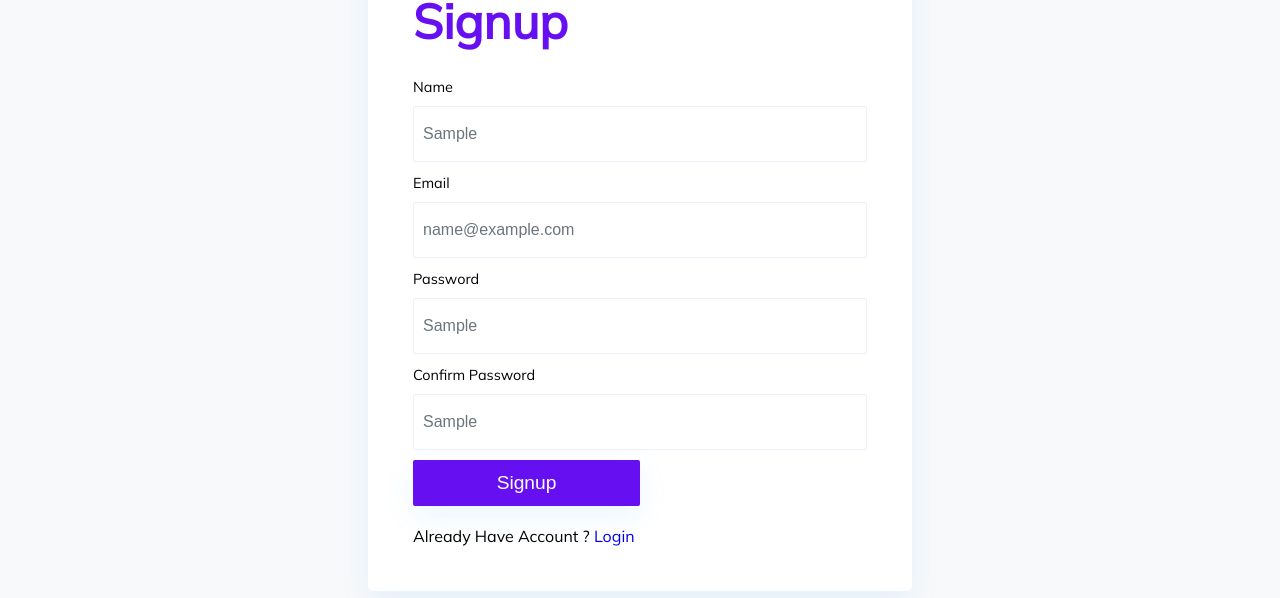
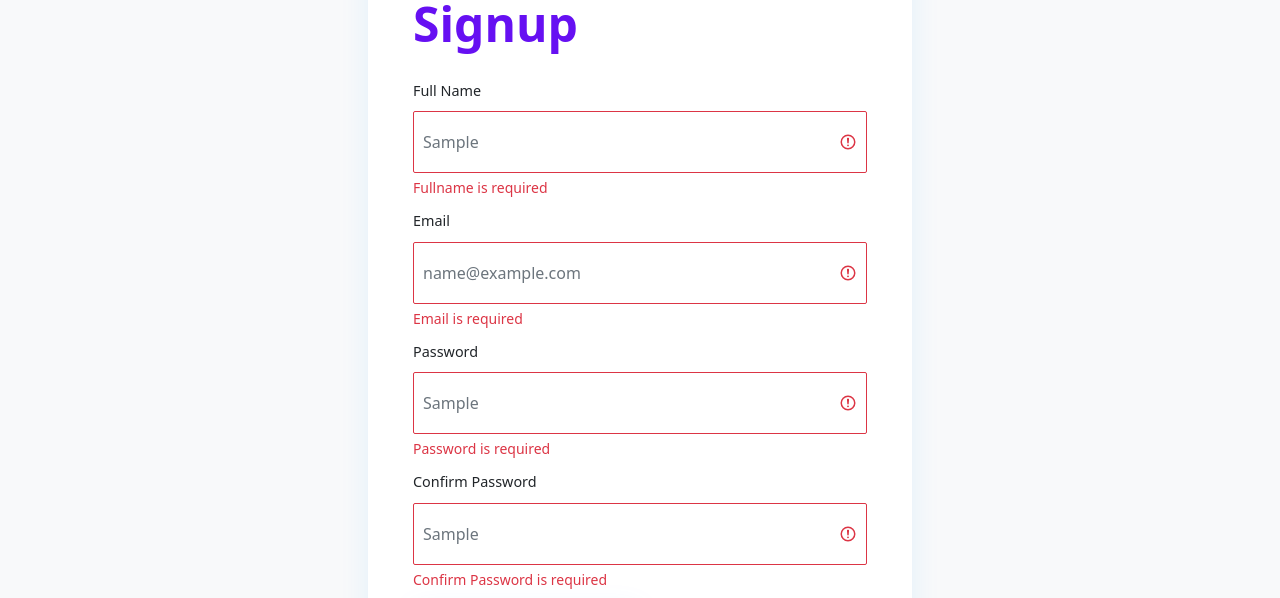
Before and after one commit to ThembaMahlangu/dweller-affairs, a React (Create React App) app in the folder frontend/: page /signup in a window 1280 px wide. Both pictures are taken after typing "Sample", "name@example.com", "Sample", "Sample" into the empty fields and a click on the input "Signup". Shown: the part 183-781 px from the top of the page. Built offline with nearby package versions, Linux system fonts and the light colour scheme; no server answers.

Commit message:
preparing for database

```diff
--- a/frontend/src/pages/signup.js
+++ b/frontend/src/pages/signup.js
@@ -1,35 +1,40 @@
-import React, { Fragment, useState } from "react";
+import React, { Fragment, useState, useEffect } from "react";
 import { HeaderContainer, FooterContainer } from "../containers";
 import { Signup, Form } from "../components";
 import axios from "axios";
+import { useForm, Controller } from "react-hook-form";
+import "bootstrap/dist/css/bootstrap.min.css";
+import { yupResolver } from '@hookform/resolvers/yup';
+import * as Yup from 'yup';
+import { Input } from "../components/form/styles/form";
 
 const Signupp = () => {
-  const [input, setInput] = useState({
-    title: '',
-    content: ''
-  })
-  function handleChange(event) {
-    const {name, value} = event.target;
+    const validationSchema = Yup.object().shape({
+        fullname: Yup.string().required('Fullname is required'),
+        email: Yup.string()
+          .required('Email is required')
+          .email('Email is invalid'),
+        password: Yup.string()
+          .required('Password is required')
+          .min(6, 'Password must be at least 6 characters')
+          .max(40, 'Password must not exceed 40 characters'),
+        confirmPassword: Yup.string()
+          .required('Confirm Password is required')
+          .oneOf([Yup.ref('password'), null], 'Confirm Password does not match'),
+      });
 
-    setInput(prevInput => {
-      return {
-        ...prevInput,
-        [name]: value
-      }
-    })
+      const {
+        register,
+        handleSubmit,
+        reset,
+        formState: { errors }
+      } = useForm({
+        resolver: yupResolver(validationSchema)
+      });
+
+      const onSubmit = data => {
+        console.log(JSON.stringify(data, null, 2));
   }
-
-  function handleClick(event) {
-    event.preventDefault();
-    const newNote = {
-      title: input.title,
-      email: input.email,
-      password: input.password
-    }
-
-    axios.post('http://localhost:8000/create', newNote)
-  }
-
   return (
     <Fragment>
       <HeaderContainer bg="false" />
@@ -40,25 +45,29 @@ const Signupp = () => {
               <Signup.Title>Signup</Signup.Title>
             </Signup.Header>
             <Signup.InnerContent>
-              <Form>
+              <Form onSubmit={handleSubmit(onSubmit)}>
                 <Form.FormGroup>
-                  <Form.Label onChange={handleChange}>Name</Form.Label>
-                  <Form.Input onChange={handleChange} name="title" value={input.title} type="text" />
+                  <Form.Label>Full Name</Form.Label>
+                  <Form.Input name="title" value={Form.Input.title} type="text" {...register('fullname')} className={`form-control ${errors.fullname ? 'is-invalid' : ''}`}/>
+                  <div className="invalid-feedback">{errors.fullname?.message}</div>
                 </Form.FormGroup>
                 <Form.FormGroup>
-                  <Form.Label onChange={handleChange}>Email</Form.Label>
-                  <Form.Input onChange={handleChange} name="email" value={input.email} type="text" />
+                  <Form.Label>Email</Form.Label>
+                  <Form.Input name="email" value={Form.Input.email} type="text" {...register('email')} className={`form-control ${errors.email ? 'is-invalid' : ''}`}/>
+                  <div className="invalid-feedback">{errors.email?.message}</div>
                 </Form.FormGroup>
                 <Form.FormGroup>
-                  <Form.Label onChange={handleChange}>Password</Form.Label>
-                  <Form.Input onChange={handleChange} name="password" value={input.password} type="text" />
+                  <Form.Label>Password</Form.Label>
+                  <Form.Input name="password" value={Form.Input.password} type="text" {...register('password')} className={`form-control ${errors.password ? 'is-invalid' : ''}`}/>
+                  <div className="invalid-feedback">{errors.password?.message}</div>
                 </Form.FormGroup>
                 <Form.FormGroup>
-                  <Form.Label onChange={handleChange}>Confirm Password</Form.Label>
-                  <Form.Input onChange={handleChange} name="confimation" value={input.confirmation} type="text" />
+                  <Form.Label>Confirm Password</Form.Label>
+                  <Form.Input name="confimation" value={Form.Input.confirmation} type="text"  {...register('confirmPassword')} className={`form-control ${errors.confirmPassword ? 'is-invalid' : ''}`}/>
+                  <div className="invalid-feedback">{errors.confirmPassword?.message}</div>
                 </Form.FormGroup>
                 <Form.FormGroup>
-                  <Form.SubmitInput onClick={handleClick} type="submit" value="Signup" />
+                  <Form.SubmitInput type="submit" value="Signup" />
                 </Form.FormGroup>
               </Form>
             </Signup.InnerContent>
```
